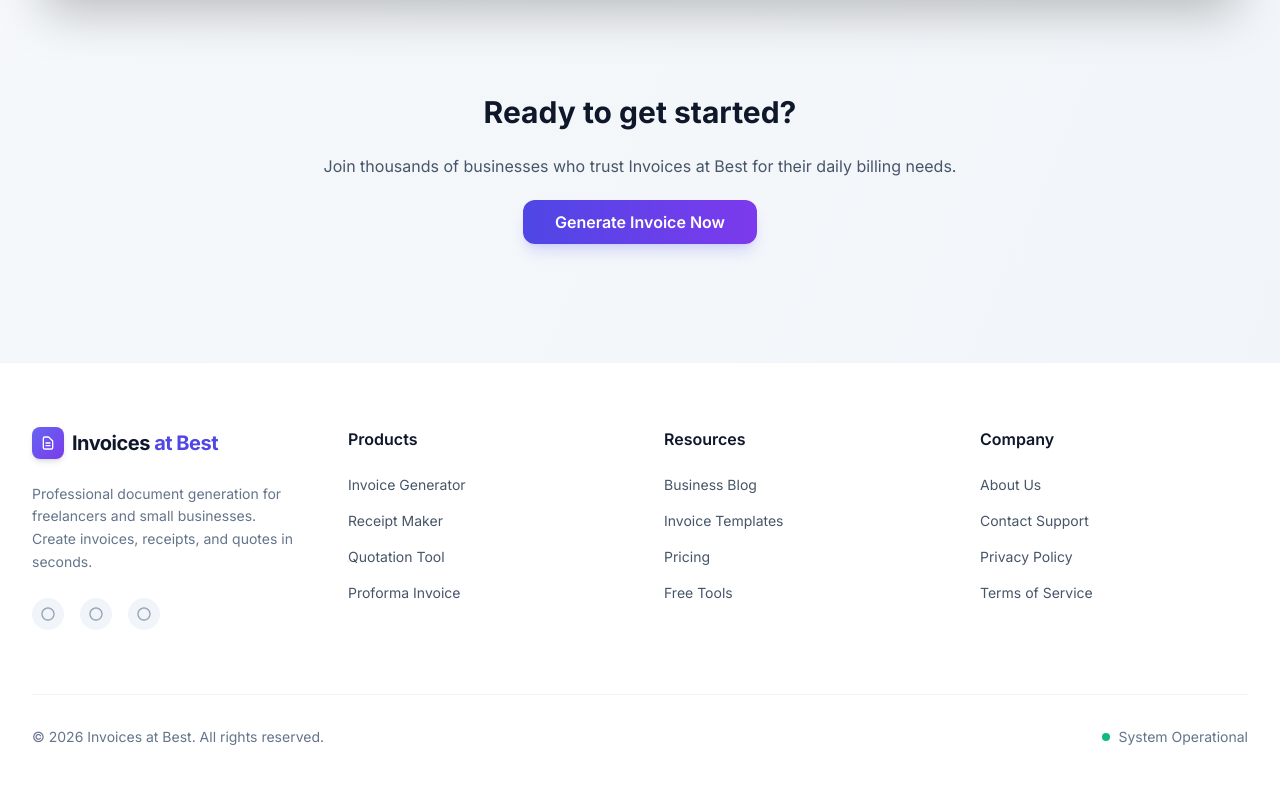
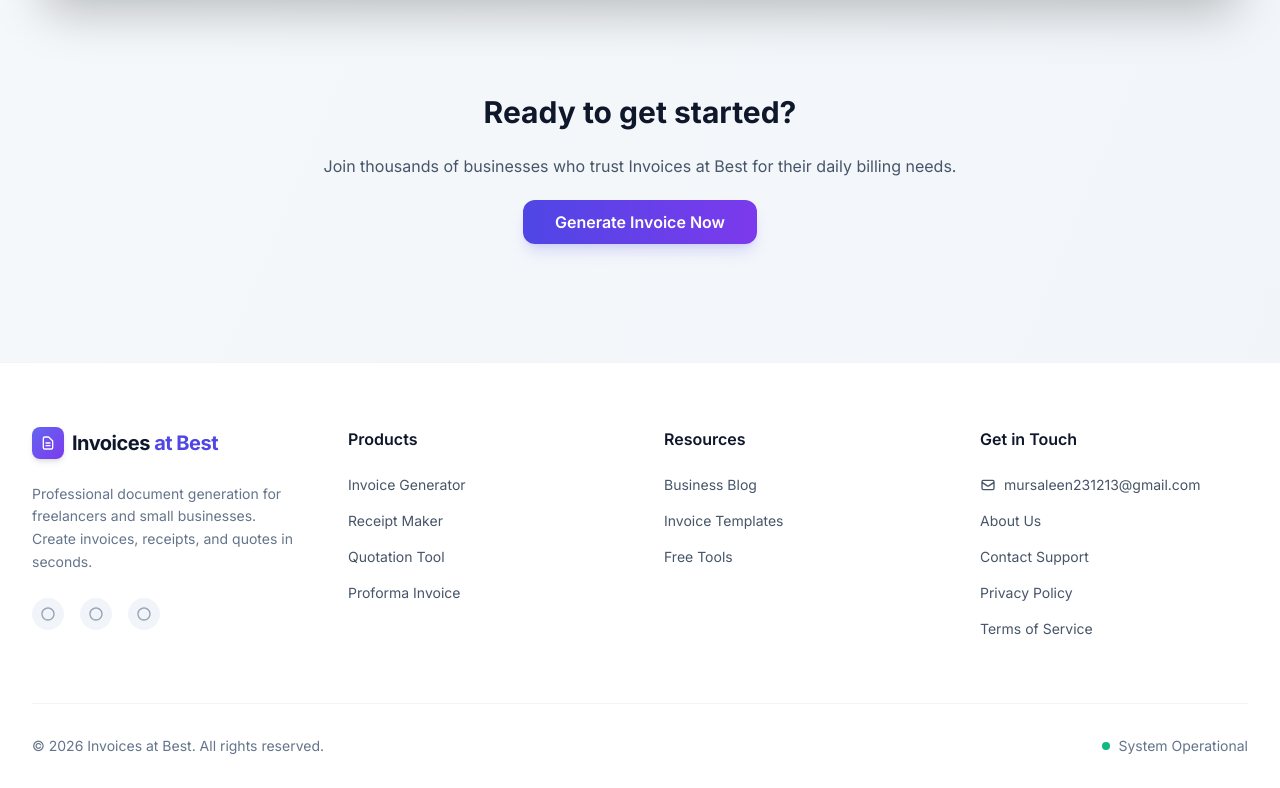
Before and after one commit to mursaleen-Air/invoices-at-best, a Next.js app: page / in a window 1280 px wide. Shown: the part 2313-3101 px from the top of the page. Built offline with nearby package versions, Linux system fonts and the light colour scheme; no server answers.

Commit message:
feat: add email to footer and remove Pricing link

```diff
--- a/src/components/Footer.tsx
+++ b/src/components/Footer.tsx
@@ -49,15 +49,21 @@ export default function Footer() {
                         <ul className="space-y-4 text-sm">
                             <li><Link href="/blog" className="text-slate-600 hover:text-indigo-600 transition-colors">Business Blog</Link></li>
                             <li><Link href="/invoice-templates" className="text-slate-600 hover:text-indigo-600 transition-colors">Invoice Templates</Link></li>
-                            <li><Link href="/pricing" className="text-slate-600 hover:text-indigo-600 transition-colors">Pricing</Link></li>
+
                             <li><Link href="/free-invoice-generator" className="text-slate-600 hover:text-indigo-600 transition-colors">Free Tools</Link></li>
                         </ul>
                     </div>
 
                     {/* Company */}
                     <div>
-                        <h3 className="font-semibold text-slate-900 mb-6">Company</h3>
+                        <h3 className="font-semibold text-slate-900 mb-6">Get in Touch</h3>
                         <ul className="space-y-4 text-sm">
+                            <li>
+                                <a href="mailto:mursaleen231213@gmail.com" className="text-slate-600 hover:text-indigo-600 transition-colors flex items-center gap-2">
+                                    <svg className="w-4 h-4" fill="none" stroke="currentColor" viewBox="0 0 24 24"><path strokeLinecap="round" strokeLinejoin="round" strokeWidth={2} d="M3 8l7.89 5.26a2 2 0 002.22 0L21 8M5 19h14a2 2 0 002-2V7a2 2 0 00-2-2H5a2 2 0 00-2 2v10a2 2 0 002 2z" /></svg>
+                                    mursaleen231213@gmail.com
+                                </a>
+                            </li>
                             <li><Link href="/about" className="text-slate-600 hover:text-indigo-600 transition-colors">About Us</Link></li>
                             <li><Link href="/contact" className="text-slate-600 hover:text-indigo-600 transition-colors">Contact Support</Link></li>
                             <li><Link href="/privacy" className="text-slate-600 hover:text-indigo-600 transition-colors">Privacy Policy</Link></li>
```
